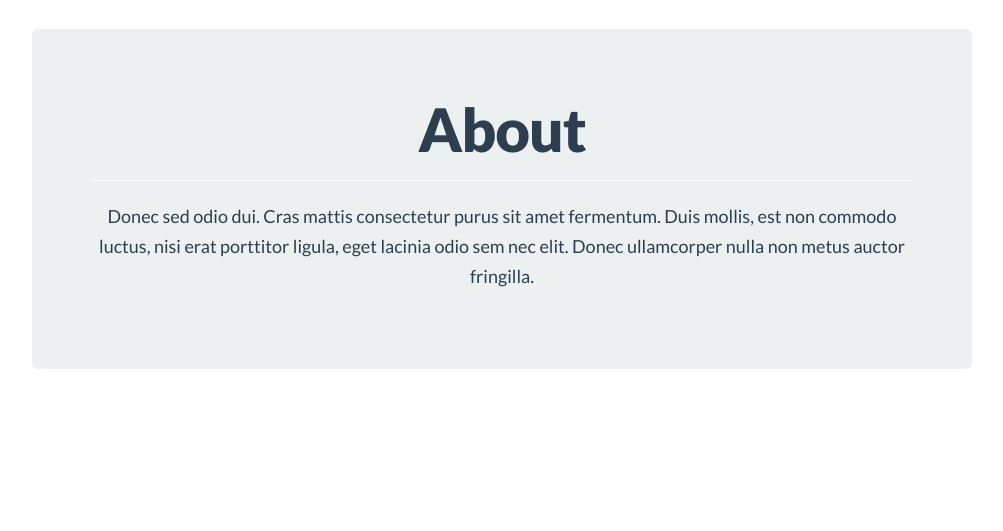
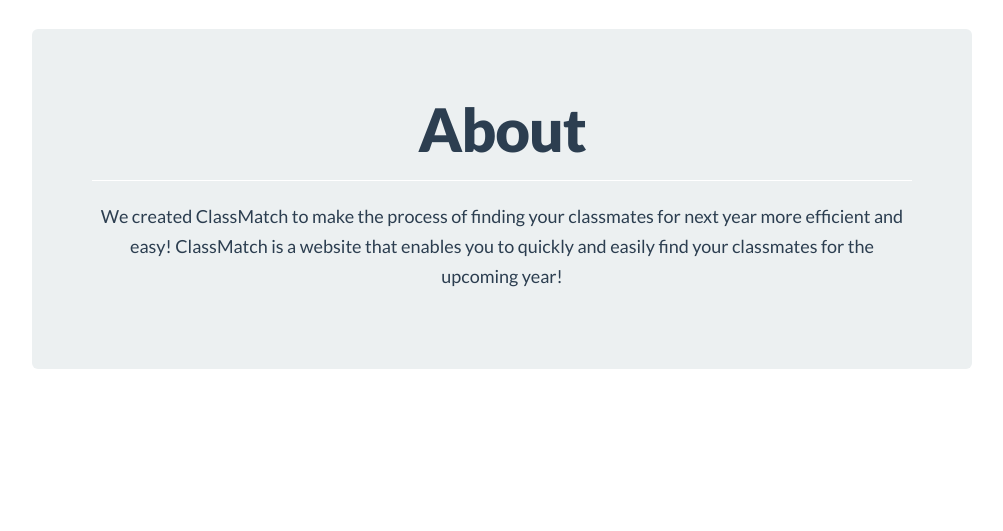
Before and after one commit to jzone3/ClassMatch, a Python web app: template templates/about.html in a window 1280 px wide. Shown: the part 51-582 px from the top of the page, without its empty margins (138-1141 px from the left). Run offline with Jinja, Linux system fonts and the light colour scheme; the template is opened without the code that fills it, so the values that code supplies are empty; some libraries are stand-ins or nearby versions.

Commit message:
about page

```diff
--- a/templates/about.html
+++ b/templates/about.html
@@ -5,7 +5,7 @@
 	<h1>About</h1>
 	<hr/>
 	<p>
-		Donec sed odio dui. Cras mattis consectetur purus sit amet fermentum. Duis mollis, est non commodo luctus, nisi erat porttitor ligula, eget lacinia odio sem nec elit. Donec ullamcorper nulla non metus auctor fringilla.
+		We created ClassMatch to make the process of finding your classmates for next year more efficient and easy! ClassMatch is a website that enables you to quickly and easily find your classmates for the upcoming year!
 	</p>
 </div>
 {% endblock %}
```
